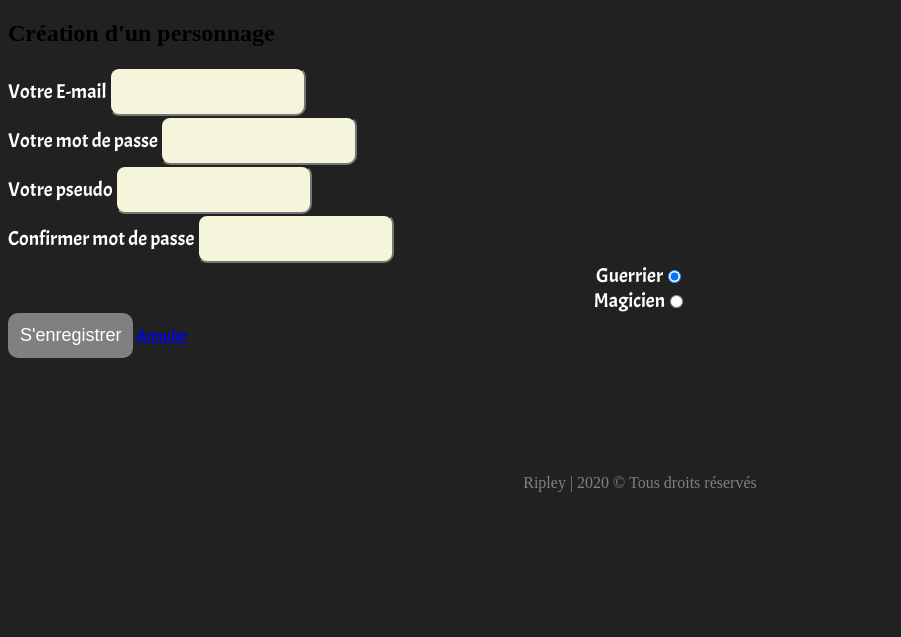
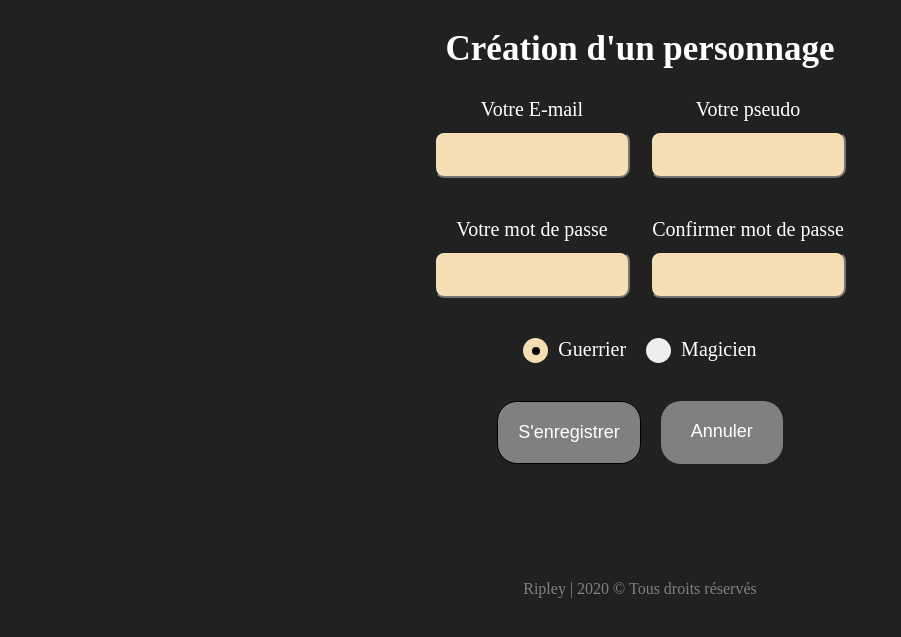
Before and after one commit to bezedache29/tpCombat, a PHP site: page /inscription.php in a window 1280 px wide. Shown: the top 637 px of the page, without its empty margins (0-901 px from the left). Run offline with PHP 8.4, Linux system fonts and the light colour scheme.

Commit message:
modification des fichiers du a l'ajout des 2 classes de personnages

```diff
--- a/style.css
+++ b/style.css
@@ -65,50 +65,27 @@ html, body {
 .p3 {
     margin-top: 0;
 }
-input {
-    padding: 10px;
-    border-radius: 10px;
-    background-color: beige;
-    font-size: 20px;
-    font-family: 'Acme', sans-serif;
-    text-transform: uppercase;
-    text-align: center;
-}
-form {
-    display: flex;
-    flex-direction: column;
-    color: white;
-    font-family: 'Acme', sans-serif;
-}
-form label {
-    font-size: 20px;
-}
-label {
-    text-align: center;
-}
 .boutons {
     display: flex;
 }
-button {
-    padding: 10px;
-    border-radius: 10px;
-    border: none;
-    font-size: 18px;
+.boutons a {
+    text-decoration: none;
+    color: white;
+    padding: 15px 20px;
+    border: 1px solid black;
+    border-radius: 20px;
     background-color: grey;
-    border: 2px solid grey;
-    color: white;
-    cursor: pointer;
+    font-size: 20px;
+}
+.boutons a:hover {
+    background-color: white;
+    color: black;
 }
 .b1 {
     margin-right: 5px;
 }
 .b2 {
     margin-left: 5px;
-}
-button:hover {
-    background-color: white;
-    color: #212121;
-    border: 2px solid grey;
 }
 .session {
     color: rgb(250, 70, 70);
@@ -236,3 +213,158 @@ footer .copyright p {
     background-color: white;
     border: 1px solid black;
 }
+
+/************** Inscription ************/
+h1 {
+    text-align: center;
+    color: white;
+    font-size: 35px;
+}
+.from_inscription {
+    display: flex;
+    width: 100%;
+    align-items: center;
+    flex-direction: column;
+}
+.from_inscription input {
+    margin-bottom: 40px;
+    padding: 10px 20px;
+    border-radius: 10px;
+    background-color: wheat;
+    font-family: 'Acme', sans-serif;
+    font-size: 18px;
+}
+.from_inscription .caps {
+    text-transform: uppercase;
+    font-family: 'Acme', sans-serif;
+    font-size: 18px;
+}
+.from_inscription label {
+    margin-bottom: 10px;
+    color: white;
+    font-size: 20px;
+}
+.classes {
+    display: flex;
+}
+.bloc {
+    display: flex;
+    flex-direction: column;
+    margin-left: 10px;
+    margin-right: 10px;
+}
+.blocs {
+    display: flex;
+}
+.labels {
+    display: flex;
+    flex-direction: column;
+    align-items: center;
+}
+
+/* Customize the label (the container) */
+.container {
+    display: block;
+    position: relative;
+    padding-left: 35px;
+    margin-bottom: 12px;
+    cursor: pointer;
+    font-size: 20px;
+    -webkit-user-select: none;
+    -moz-user-select: none;
+    -ms-user-select: none;
+    user-select: none;
+    margin-right: 10px;
+    margin-left: 10px;
+  }
+
+  /* Hide the browser's default radio button */
+  .container input {
+    position: absolute;
+    opacity: 0;
+    cursor: pointer;
+    height: 0;
+    width: 0;
+  }
+
+  /* Create a custom radio button */
+  .checkmark {
+    position: absolute;
+    top: 0;
+    left: 0;
+    height: 25px;
+    width: 25px;
+    background-color: #eee;
+    border-radius: 50%;
+  }
+
+  /* On mouse-over, add a grey background color */
+  .container:hover input ~ .checkmark {
+    background-color: #ccc;
+  }
+
+  /* When the radio button is checked, add a blue background */
+  .container input:checked ~ .checkmark {
+    background-color: wheat;
+  }
+
+  /* Create the indicator (the dot/circle - hidden when not checked) */
+  .checkmark:after {
+    content: "";
+    position: absolute;
+    display: none;
+  }
+
+  /* Show the indicator (dot/circle) when checked */
+  .container input:checked ~ .checkmark:after {
+    display: block;
+  }
+
+  /* Style the indicator (dot/circle) */
+  .container .checkmark:after {
+    top: 9px;
+    left: 9px;
+    width: 8px;
+    height: 8px;
+    border-radius: 50%;
+    background: black;
+  }
+
+  .from_inscription button {
+      background-color: grey;
+      border-style: none;
+      padding: 20px;
+      border-radius: 20px;
+      border: 1px solid black;
+      font-size: 18px;
+      color: white;
+      margin-left: 10px;
+      margin-right: 10px;
+      font-family: Arial, Helvetica, sans-serif;
+  }
+  .from_inscription button:hover {
+      background-color: green;
+      color: black;
+      cursor: pointer;
+  }
+
+  .boutons_inscription {
+      display: flex;
+      justify-content: center;
+      margin-top: 30px;
+  }
+  .boutons_inscription a {
+      text-decoration: none;
+      font-size: 18px;
+      padding: 20px 30px;
+      background-color: grey;
+      border-radius: 20px;
+      color: white;
+      margin-left: 10px;
+      margin-right: 10px;
+      font-family: Arial, Helvetica, sans-serif;
+  }
+  .boutons_inscription a:hover {
+      background-color: red;
+      color: black;
+  }
```
Also changed, not shown: PersonnagesManager.php (+64 -22 lines), index.php (+5 -13 lines).
